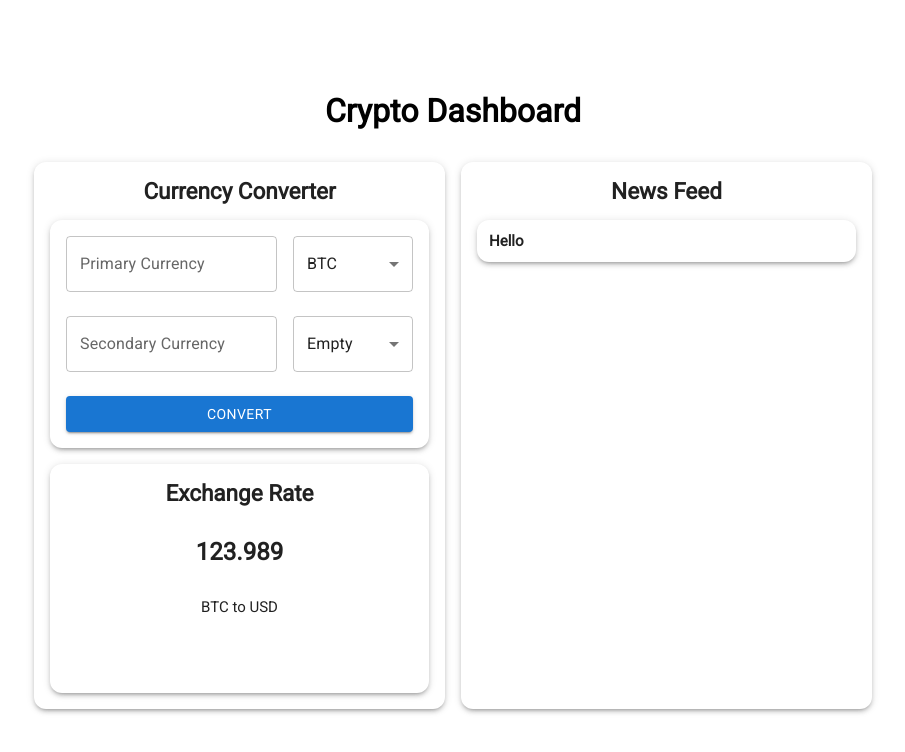
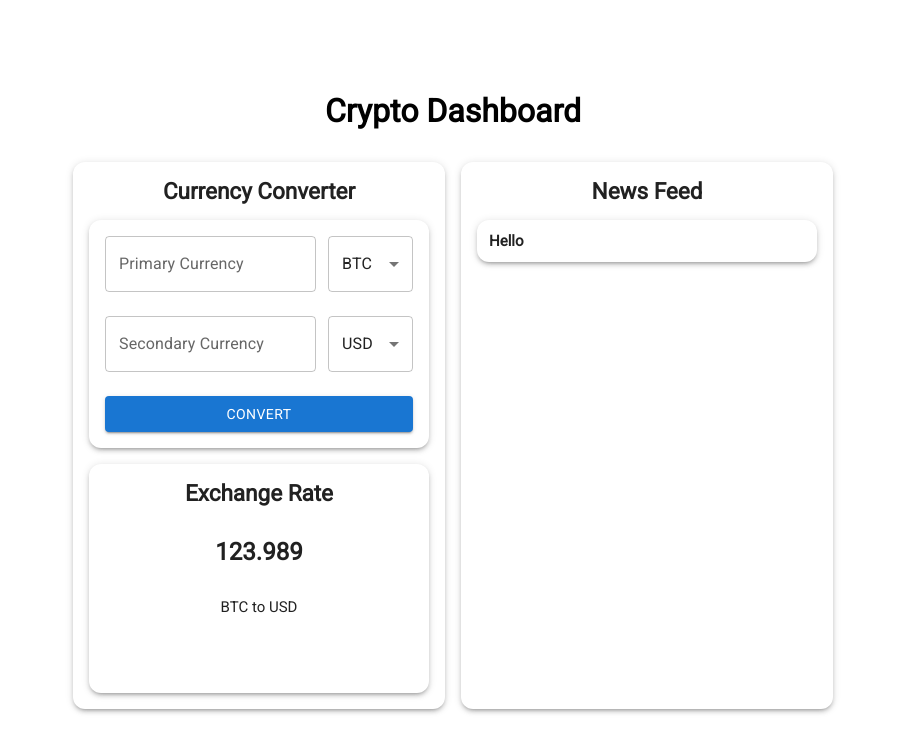
Before and after one commit to maxcore25/next-crypto-dashboard-draft, a Next.js app: page / in a window 1280 px wide. Shown: the top 752 px of the page, without its empty margins (187-1092 px from the left). Built offline with nearby package versions, Linux system fonts and the light colour scheme.

Commit message:
Select Components Style Refactored

```diff
--- a/app/components/elements/CurrencyConverter/CurrencyConverter.module.scss
+++ b/app/components/elements/CurrencyConverter/CurrencyConverter.module.scss
@@ -15,7 +15,7 @@
     .inputContainer {
       display: grid;
       grid-template-columns: 1fr auto;
-      gap: 16px;
+      gap: 12px;
     }
   }
 }
--- a/app/components/elements/CurrencyConverter/index.js
+++ b/app/components/elements/CurrencyConverter/index.js
@@ -35,7 +35,7 @@ const CurrencyConverter = () => {
                   name: 'currency-amount-1',
                 }}
               />
-              <Box sx={{ minWidth: 120 }}>
+              <Box sx={{ width: 85 }}>
                 <FormControl fullWidth>
                   <Select
                     defaultValue={0}
@@ -62,19 +62,20 @@ const CurrencyConverter = () => {
                   name: 'currency-amount-2',
                 }}
               />
-              <Box sx={{ minWidth: 120 }}>
+              <Box sx={{ width: 85 }}>
                 <FormControl fullWidth>
                   <Select
-                    defaultValue={0}
+                    defaultValue={2}
                     // value={age}
                     onChange={handleChange}
                     inputProps={{
                       name: 'currency-option-2',
                     }}>
-                    <MenuItem value={0}>Empty</MenuItem>
-                    <MenuItem value={1}>Ten</MenuItem>
-                    <MenuItem value={2}>Twenty</MenuItem>
-                    <MenuItem value={3}>Thirty</MenuItem>
+                    {CURRENCIES.map((currency, index) => (
+                      <MenuItem key={currency} value={index}>
+                        {currency}
+                      </MenuItem>
+                    ))}
                   </Select>
                 </FormControl>
               </Box>
```
